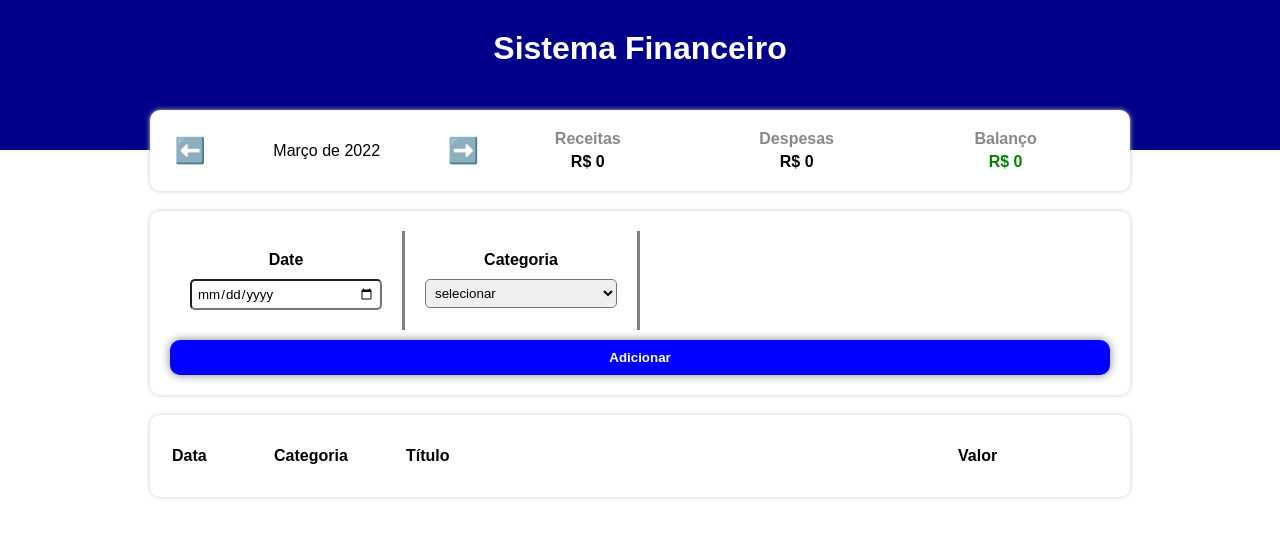
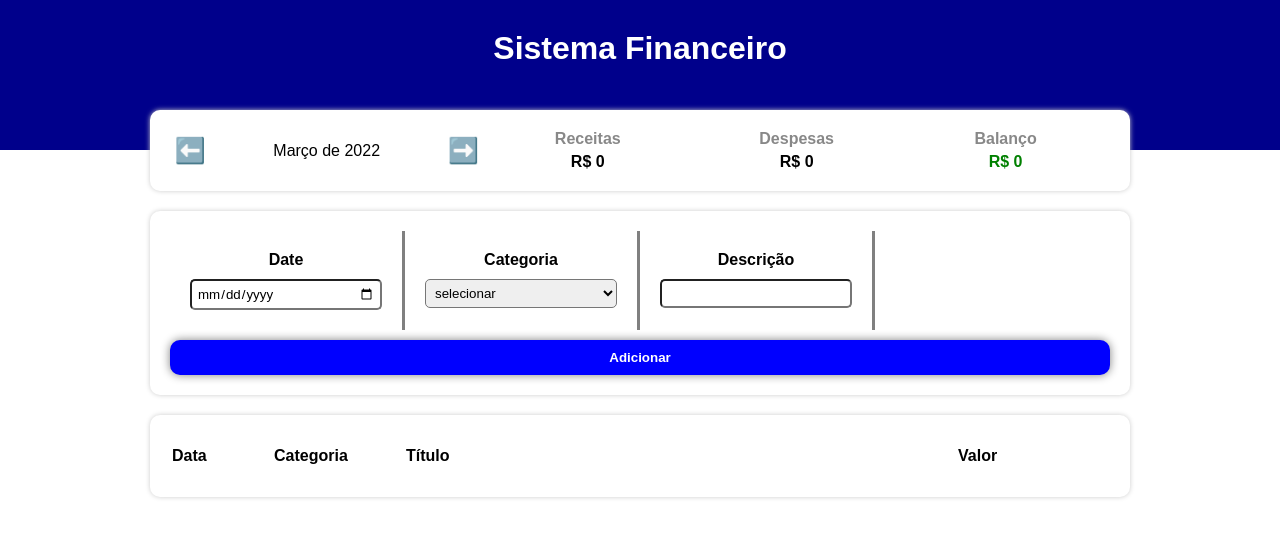
Before and after one commit to LeoScripts/controle-financeiro, a React (Vite) app: page / in a window 1280 px wide. Shown: the top 538 px of the page. Built offline with nearby package versions, Linux system fonts and the light colour scheme.

Commit message:
descriçao

```diff
--- a/src/components/InputArea/index.tsx
+++ b/src/components/InputArea/index.tsx
@@ -12,12 +12,13 @@ export const InputArea = ({ onAdd }: Props) => {
   const dateCurrent = dateInput.split("-");
   const [year, month, day] = dateCurrent;
   const [catereryCurrent, setCatereryCurrent] = useState('');
+  const [description, setDescription] = useState('');
 
   const handleAddEvent = () => {
     let newItem: Item = {
       date: new Date(`${year}-${month}-${parseInt(day) + 1}`),
       category: catereryCurrent,
-      title: "Item de teste",
+      title: description,
       value: 250.25,
     };
     onAdd(newItem);
@@ -52,6 +53,17 @@ export const InputArea = ({ onAdd }: Props) => {
             <option value="rend">Despesa</option>
           </select>
         </C.Category>
+
+        <C.Description>
+          <label htmlFor="decription">Descrição</label>
+          <input
+            type="text"
+            name="decription"
+            id="decription"
+            onChange={(e) => setDescription(e.target.value)}
+            value={description}
+          />
+        </C.Description>
       </C.ContainerInfos>
 
       <button onClick={handleAddEvent}>Adicionar</button>
--- a/src/components/InputArea/styles.ts
+++ b/src/components/InputArea/styles.ts
@@ -1,50 +1,49 @@
 import styled from "styled-components";
 
 export const Container = styled.div`
-    background-color: #FFF;
-    box-shadow: 0 0 5px #CCC;
+  background-color: #fff;
+  box-shadow: 0 0 5px #ccc;
   border-radius: 10px;
   padding: 20px;
   margin-top: 20px;
 
-    button{
+  button {
     width: 100%;
     padding: 10px;
     border-radius: 10px;
     border: none;
     box-shadow: 0 0 10px 0 gray;
     background: blue;
-        color: #FFF;
+    color: #fff;
     font-weight: bold;
     margin-top: 10px;
   }
 
-    button:hover{
+  button:hover {
     opacity: 0.8;
   }
-    button:active{
+  button:active {
     opacity: 1;
   }
 `;
 
 export const ContainerInfos = styled.div`
   display: flex;
-
 `;
 
 export const Date = styled.div`
-    padding:20px;
-    display:flex;
-    flex-direction:column;
+  padding: 20px;
+  display: flex;
+  flex-direction: column;
   width: 25%;
-    border-right: solid  3px gray;
+  border-right: solid 3px gray;
 
-    label{
+  label {
     text-align: center;
     font-weight: bold;
   }
 
-    input{
+  input {
     padding: 5px;
     margin-top: 10px;
     border-radius: 5px;
@@ -52,20 +51,38 @@ export const Date = styled.div`
 `;
 
 export const Category = styled.div`
-    padding:20px;
-    display:flex;
-    flex-direction:column;
+  padding: 20px;
+  display: flex;
+  flex-direction: column;
   width: 25%;
-    border-right: solid  3px gray;
+  border-right: solid 3px gray;
 
-    label{
+  label {
     text-align: center;
     font-weight: bold;
   }
 
-    select{
+  select {
     padding: 5px;
     margin-top: 10px;
     border-radius: 5px;
   }
 `;
+export const Description = styled.div`
+  padding: 20px;
+  display: flex;
+  flex-direction: column;
+  width: 25%;
+  border-right: solid 3px gray;
+
+  label {
+    text-align: center;
+    font-weight: bold;
+  }
+
+  input {
+    padding: 5px;
+    margin-top: 10px;
+    border-radius: 5px;
+  }
+`;
```
Lines whose indentation alone changed are shown as unchanged.
